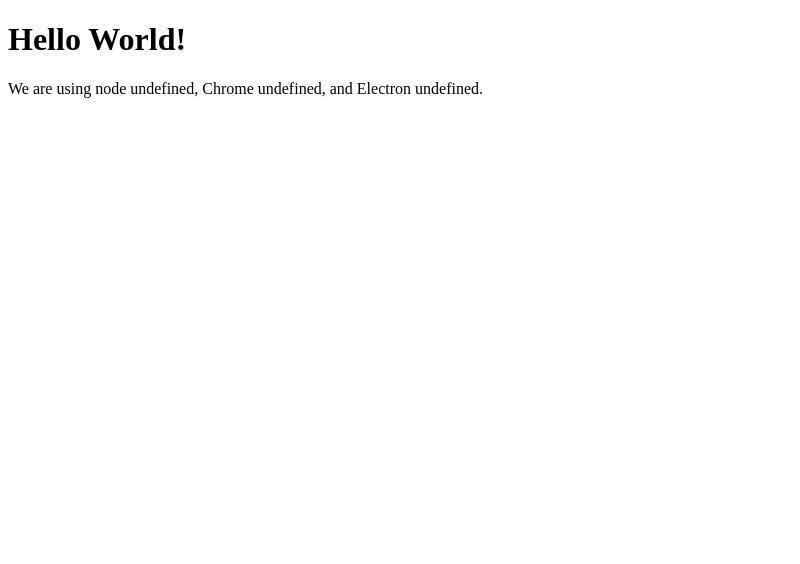
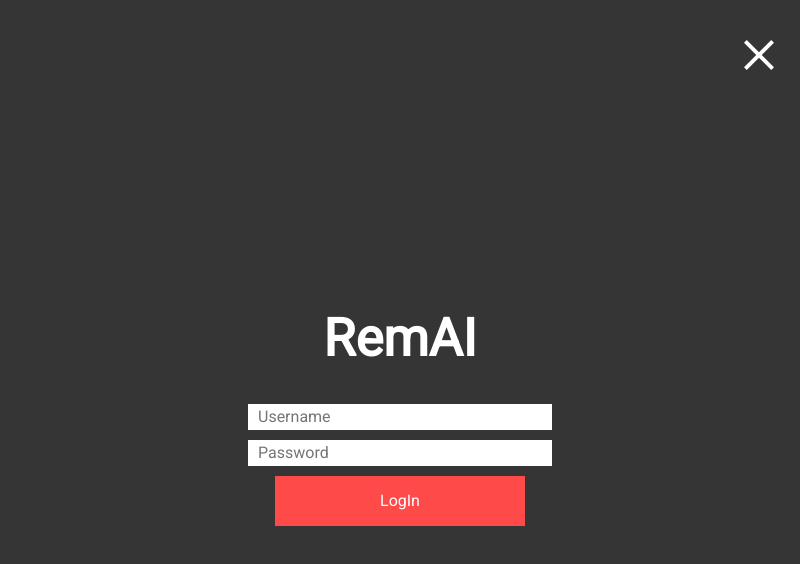
Before and after one commit to VladyslavHimself/RemAI.js, an Electron app: page index.html in a window 800 px wide. Drawn offline with Linux system fonts and the light colour scheme.

Commit message:
Realized login part

```diff
--- a/index.html
+++ b/index.html
@@ -4,11 +4,40 @@
     <meta charset="UTF-8">
     <title>Hello World!</title>
     <meta http-equiv="Content-Security-Policy" content="script-src 'self' 'unsafe-inline';" />
+    <link rel="stylesheet" href="css/normalize.css">
+    <link rel="stylesheet" href="css/style.css">
 </head>
-<body>
-    <h1>Hello World!</h1>
-    We are using node <script>document.write(process.versions.node)</script>,
-    Chrome <script>document.write(process.versions.chrome)</script>,
-    and Electron <script>document.write(process.versions.electron)</script>.
+<body data-barba="wrapper">
+    <div class="close">
+        <svg width="30" height="30" viewBox="0 0 30 30" fill="none" xmlns="http://www.w3.org/2000/svg">
+            <path d="M2.72727 0L30 27.2727L27.2727 30L0 2.72727L2.72727 0Z" fill="white"/>
+            <path d="M30 2.72727L2.72728 30L5.58803e-06 27.2727L27.2727 4.67526e-07L30 2.72727Z" fill="white"/>
+            </svg>
+    </div>
+    <div class="wrapper" data-barba="container" data-barba-namespace="home">
+        <div class="phaseForm">
+            <div class="header">
+                <h1>RemAI</h1>
+            </div>
+            <div class="loginForm">
+                <div class="inputField">
+                    <div class="inputField--item username">
+                        <input type="text" name="username" placeholder="Username">
+                    </div>
+                    <div class="inputField--item paswd">
+                        <input type="password" name="password" id="" placeholder="Password">
+                    </div>
+                </div>
+            </div>
+            <div class="submit">
+                <div class="submit--btn">
+                    <input type="button" value="LogIn">
+                </div>
+            </div>
+        </div>
+    </div>
+    <script src="https://cdnjs.cloudflare.com/ajax/libs/gsap/3.5.1/gsap.min.js"></script>
+    <script src="https://unpkg.com/@barba/core"></script>
+    <script src="js/controller.js"></script>
 </body>
 </html>
--- /dev/null
+++ b/js/controller.js
@@ -0,0 +1,40 @@
+const closeBtn = document.querySelector('.close'),
+      loginBtn = document.querySelector('.submit--btn'),
+      usernameData = document.querySelector('.username input'),
+      paswdData = document.querySelector('.paswd input');
+
+const User = {
+   username: 'root',
+   password: 'root',
+
+};
+
+
+// close programm
+closeBtn.addEventListener('click',() => {
+  window.close();
+});
+
+
+
+
+
+function auth() {
+   if (User.username == usernameData.value && User.password == paswdData.value) {
+      return true;
+   } else {
+      return false;
+   }
+}
+
+
+loginBtn.addEventListener('click', () => {
+
+   let isLoggedIn = auth();
+
+   if(!isLoggedIn) {
+      // if not logged
+   } else {
+      // if logged
+   }
+});
--- a/main.js
+++ b/main.js
@@ -3,14 +3,15 @@ const { app, BrowserWindow } = require('electron')
 function createWindow () {
   const win = new BrowserWindow({
     width: 800,
-    height: 600,
+    height: 500,
+    frame: false,
+    resizable: false,
     webPreferences: {
       nodeIntegration: true
     }
   })
 
   win.loadFile('index.html')
-  win.webContents.openDevTools()
 }
 
 app.whenReady().then(createWindow)
@@ -18,6 +19,7 @@ app.whenReady().then(createWindow)
 app.on('window-all-closed', () => {
   if (process.platform !== 'darwin') {
     app.quit()
+
   }
 })
 
--- /dev/null
+++ b/scss/style.scss
@@ -0,0 +1,100 @@
+@import url('https://fonts.googleapis.com/css2?family=Roboto&display=swap');
+
+.wrapper {
+    width: 100%;
+    height: 100vh;
+    background-color: #353535;
+
+    display: flex;
+    justify-content: center;
+    align-items: center;
+}
+
+* {
+    margin:0;
+    padding: 0;
+    font-family: 'Roboto', sans-serif;
+
+}
+
+.phaseForm {
+    width: 600px;
+    height: 200px;
+    display: flex;
+    justify-content: center;
+    align-items: center;
+    flex-direction: column;
+    .header {
+        font-size: 26px;
+        color: #fff;
+    }
+
+
+}
+
+input {
+    outline: none;
+}
+
+.inputField {
+    &--item input {
+        width: 294px;
+        height: 26px;
+        margin-bottom: 10px;
+        background-color: #fff;
+        padding-left: 10px;
+        border: none;
+        transition: .3s ease;
+
+        &:focus {
+            color: red;
+
+        }
+    }
+
+
+
+}
+
+
+.submit {
+    &--btn input {
+
+        cursor: pointer;
+
+        width: 250px;
+        height: 50px;
+        background-color: #ff4a4a;
+        border: none;
+        transition: .3s ease;
+
+        color: #fff;
+
+        // pseudo
+
+        &:hover {
+            background-color: #c43434;
+        }
+
+        &:active {
+            background-color: #972121;
+            transition: .1s ease !important;
+        }
+    }
+
+}
+
+.close {
+    position: absolute;
+    top: 5%;
+    left: 93%;
+}
+
+svg {
+    cursor: pointer;
+    &:hover {
+        path {
+            fill: #ff4a4a;
+        }
+    }
+}
```
Also changed, not shown: css/normalize.css (added), css/style.css (added), 1 other file.
